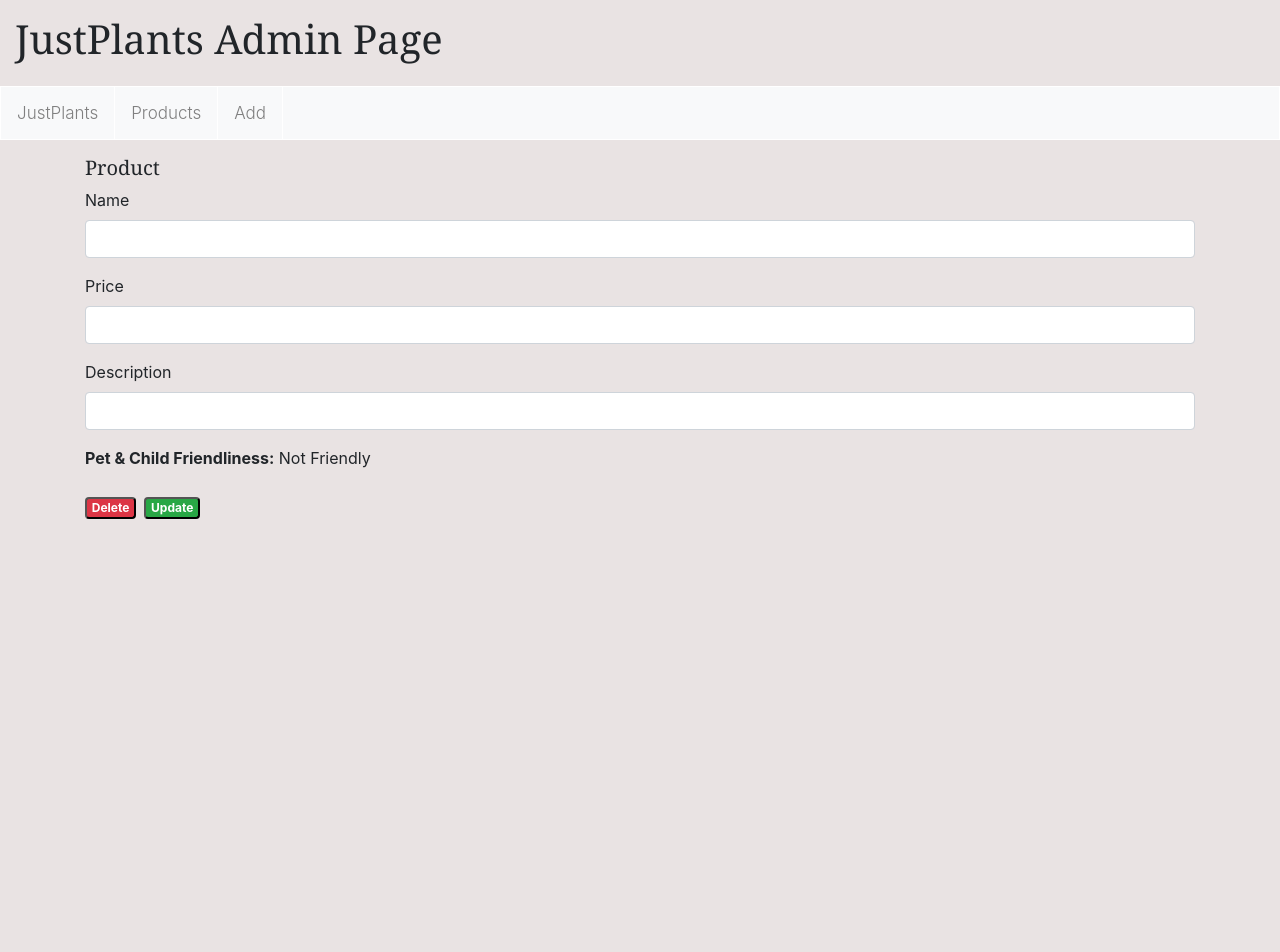
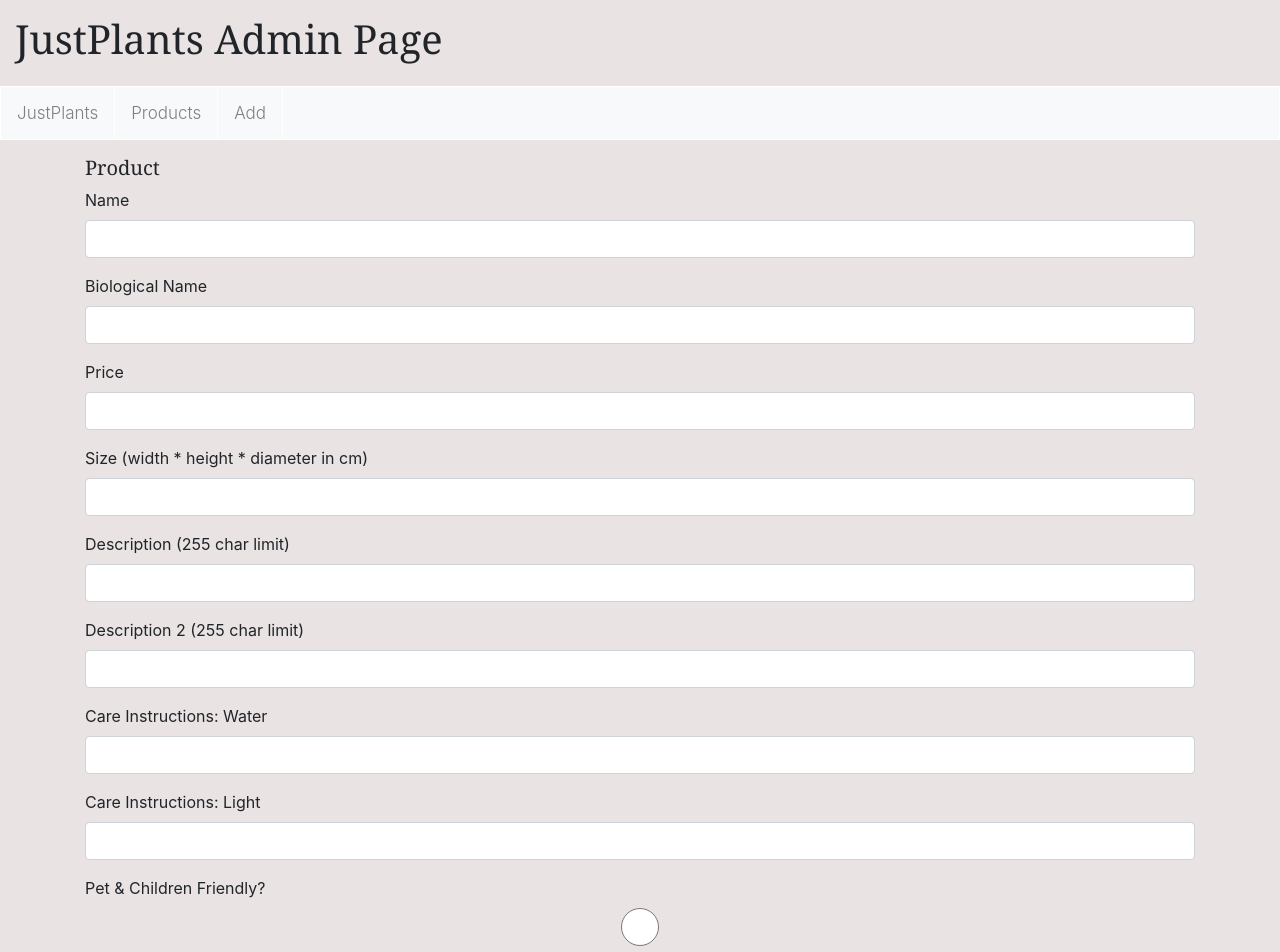
Before and after one commit to cpark50/JustPlants_React, a React (Create React App) app in the folder client/: page /products/1 in a window 1280 px wide. Shown: the top 952 px of the page. Before the commit the page ends 800 px from the top, so only its background shows below. Built offline with nearby package versions, Linux system fonts and the light colour scheme; no server answers.

Commit message:
add, edit product update

```diff
--- a/client/src/components/product.component.js
+++ b/client/src/components/product.component.js
@@ -5,11 +5,14 @@ export default class Product extends Component {
   constructor(props) {
     super(props);
     this.onChangeName = this.onChangeName.bind(this);
+    this.onChangeOthername = this.onChangeOthername.bind(this);
     this.onChangeDescription = this.onChangeDescription.bind(this);
     this.onChangeDescription2 = this.onChangeDescription2.bind(this);
     this.onChangePrice = this.onChangePrice.bind(this);
+    this.onChangeWater = this.onChangeWater.bind(this);
+    this.onChangeLight = this.onChangeLight.bind(this);
+    this.onChangeSize = this.onChangeSize.bind(this);
     this.getProduct = this.getProduct.bind(this);
-    // this.updatePublished = this.updatePublished.bind(this);
     this.updateProduct = this.updateProduct.bind(this);
     this.deleteProduct = this.deleteProduct.bind(this);
 
@@ -17,6 +20,7 @@ export default class Product extends Component {
       currentProduct: {
         id: null,
         p_name: "",
+        p_othername: "",
         p_price: null,
         p_size: "",
         p_desc: "",
@@ -81,6 +85,54 @@ export default class Product extends Component {
     }));
   }
 
+  onChangeOthername(e) {
+    const othername = e.target.value;
+
+    this.setState(prevState => ({
+      currentProduct: {
+        ...prevState.currentProduct,
+        p_othername: othername
+      }
+    }));
+  }
+
+  onChangeSize(e) {
+    const size = e.target.value;
+
+    this.setState(function(prevState) {
+      return {
+        currentProduct: {
+          ...prevState.currentProduct,
+          p_size: size
+        }
+      };
+    });
+  }
+
+  onChangeWater(e) {
+    const water = e.target.value;
+
+    this.setState(prevState => ({
+      currentProduct: {
+        ...prevState.currentProduct,
+        p_water: water
+      }
+    }));
+  }
+
+  onChangeLight(e) {
+    const light = e.target.value;
+
+    this.setState(function(prevState) {
+      return {
+        currentProduct: {
+          ...prevState.currentProduct,
+          p_light: light
+        }
+      };
+    });
+  }
+
   getProduct(id) {
     ProductDataService.get(id)
       .then(response => {
@@ -105,6 +157,7 @@ export default class Product extends Component {
       var data = {
         id: this.state.currentProduct.id,
         p_name: this.state.currentProduct.p_name,
+        p_othername: this.state.currentProduct.p_othername,
         p_price: price,
         p_desc: this.state.currentProduct.p_desc,
         p_desc2: this.state.currentProduct.p_desc2,
@@ -170,8 +223,18 @@ export default class Product extends Component {
                 <input
                   type="text"
                   className="form-control"
-                  id="title"
+                  id="name"
                   value={currentProduct.p_name}
+                  onChange={this.onChangeName}
+                />
+              </div>
+              <div className="form-group">
+                <label htmlFor="name">Biological Name</label>
+                <input
+                  type="text"
+                  className="form-control"
+                  id="othername"
+                  value={currentProduct.p_othername}
                   onChange={this.onChangeName}
                 />
               </div>
@@ -187,7 +250,17 @@ export default class Product extends Component {
                 />
               </div>
               <div className="form-group">
-                <label htmlFor="description">Description</label>
+                <label htmlFor="size">Size (width * height * diameter in cm)</label>
+                <input
+                  type="text"
+                  className="form-control"
+                  id="size"
+                  value={currentProduct.p_size}
+                  onChange={this.onChangeSize}
+                />
+              </div>
+              <div className="form-group">
+                <label htmlFor="description">Description (255 char limit)</label>
                 <input
                   type="text"
                   className="form-control"
@@ -197,29 +270,48 @@ export default class Product extends Component {
                 />
               </div>
               <div className="form-group">
-                <label>
-                  <strong>Pet & Child Friendliness: </strong>
-                </label>
-                {currentProduct.p_pet ? " Friendly" : " Not Friendly"}
+                <label htmlFor="description2">Description 2 (255 char limit)</label>
+                <input
+                  type="text"
+                  className="form-control"
+                  id="description2"
+                  value={currentProduct.p_desc2}
+                  onChange={this.onChangeDescription2}
+                />
               </div>
+              <div className="form-group">
+                <label htmlFor="water">Care Instructions: Water </label>
+                <input
+                  type="text"
+                  className="form-control"
+                  id="water"
+                  value={currentProduct.p_water}
+                  onChange={this.onChangeWater}
+                />
+              </div>
+              <div className="form-group">
+                <label htmlFor="light">Care Instructions: Light </label>
+                <input
+                  type="text"
+                  className="form-control"
+                  id="light"
+                  value={currentProduct.p_light}
+                  onChange={this.onChangeLight}
+                />
+              </div>
+              <div className="form-group">
+              <label htmlFor="p_pet">Pet & Children Friendly?</label>
+              <input
+                type="radio"
+                className="form-control"
+                id="p_pet"
+                required
+                value={currentProduct.p_pet}
+                onChange={this.onChangeFriendly}
+                name="p_pet"
+              />
+            </div>
             </form>
-
-            {/* {currentProduct.published ? (
-              <button
-                className="badge badge-primary mr-2"
-                onClick={() => this.updatePublished(false)}
-              >
-                UnPublish
-              </button>
-            ) : (
-              <button
-                className="badge badge-primary mr-2"
-                onClick={() => this.updatePublished(true)}
-              >
-                Publish
-              </button>
-            )} */}
-
             <button
               className="badge badge-danger mr-2"
               onClick={this.deleteProduct}
```
